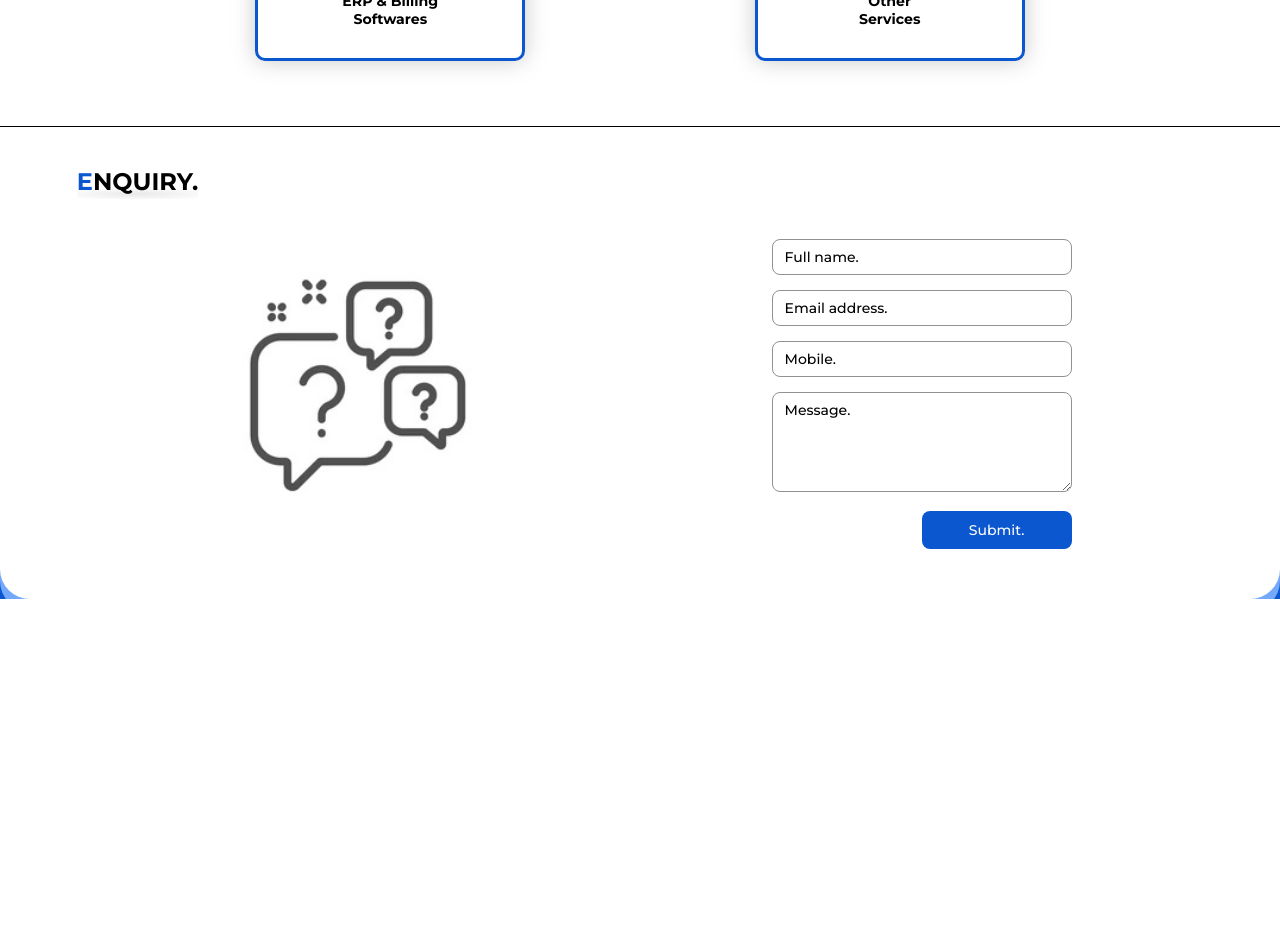
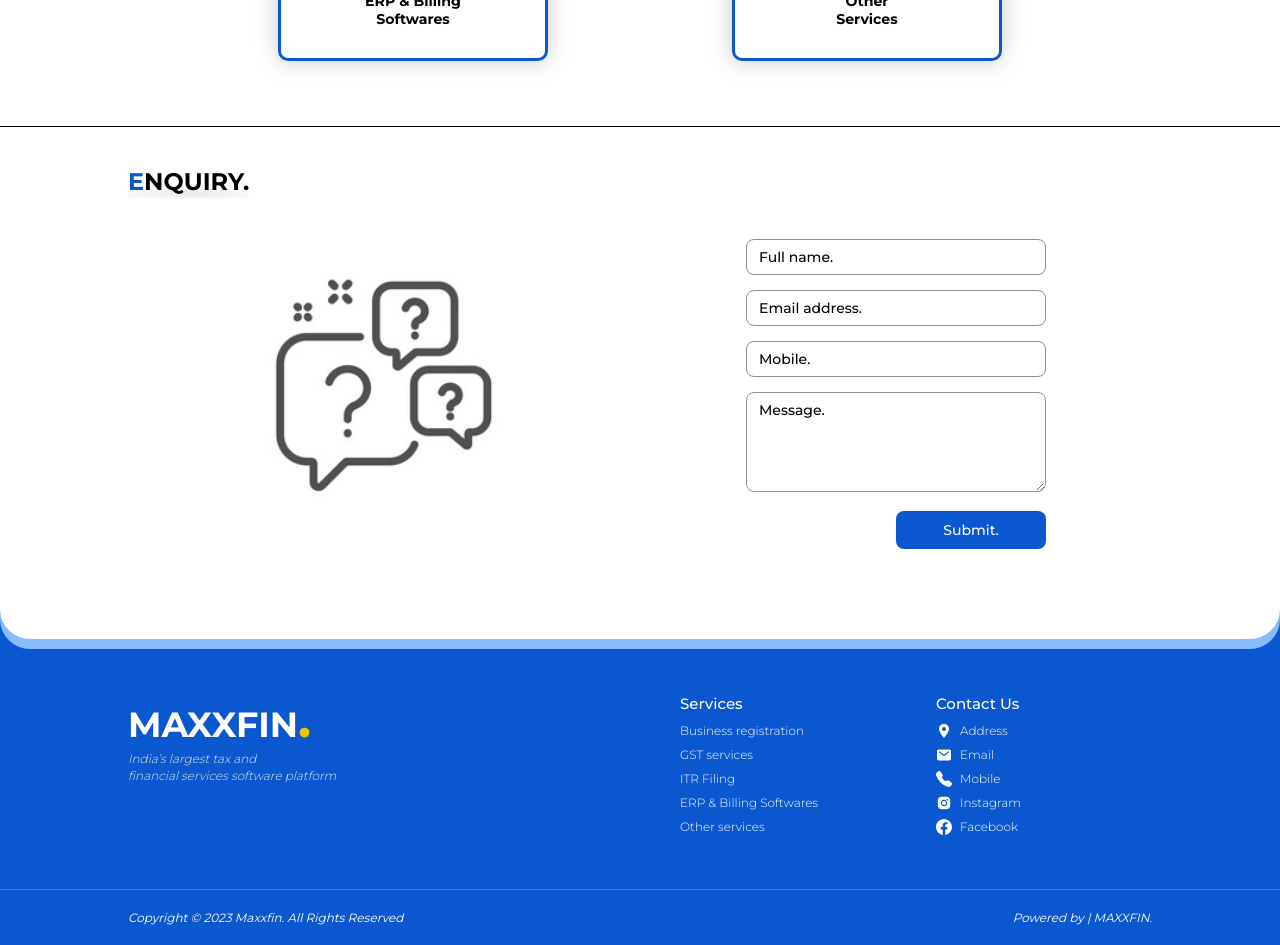
Before and after one commit to Saibul73/maxxfin, a React (Create React App) app: page / in a window 1280 px wide. Shown: the part 1240-2185 px from the top of the page. Before the commit the page ends 1839 px from the top, so only its background shows below. Built offline with nearby package versions, Linux system fonts and the light colour scheme.

Commit message:
complete footer

```diff
--- a/src/App.scss
+++ b/src/App.scss
@@ -16,8 +16,11 @@
 
 // Container
 .container {
-    padding: 0 6%;
+    padding: 0 10%;
 
+    @media screen and (max-width:1000px) {
+        padding: 0 7%;
+    }
     @media screen and (max-width:500px) {
         padding: 0 4%;
     }
--- a/src/assets/scss/color.scss
+++ b/src/assets/scss/color.scss
@@ -14,10 +14,13 @@ $white : white;
 
 // Gray
 $gray8 : #202020;
-$gray7 : #3E3E3E;   // Header
-$gray6 : #535353;   // Input
+$gray7 : #3E3E3E; // Header
+$gray6 : #535353; // Input
 $gray5 : #707070;
 $gray4 : #929292;
 $gray3 : #b1b1b1;
 $gray2 : #cfcece;
 $gray1 : #e6e6e6;
+
+// yellow
+$yellow : #EDC701;
--- a/src/components/user/enquiry/enquiry.scss
+++ b/src/components/user/enquiry/enquiry.scss
@@ -113,7 +113,7 @@
 
                         .button-div {
                             display: flex;
-                            justify-content: end;
+                            justify-content: flex-end;
 
                             button {
                                 width: 150px;
@@ -139,11 +139,6 @@
             }
         }
 
-        border-radius: 0px 0px 30px 30px;
-        -webkit-border-radius: 0px 0px 30px 30px;
-        -moz-border-radius: 0px 0px 30px 30px;
-        -ms-border-radius: 0px 0px 30px 30px;
-        -o-border-radius: 0px 0px 30px 30px;
-        box-shadow: 0px 12px 0px #74A8FB;
+
     }
 }
--- /dev/null
+++ b/src/components/user/footer/Footer.jsx
@@ -0,0 +1,50 @@
+import React, { useState } from 'react'
+import { NavLink } from 'react-router-dom'
+import './footer.scss'
+import { IoLocationSharp,IoMail } from 'react-icons/io5';
+import { BsTelephoneFill,BsFacebook } from 'react-icons/bs';
+import { AiFillInstagram } from 'react-icons/ai';
+
+function Footer() {
+    const [date] = useState(new Date().getFullYear())
+    return (
+        <footer className='footer'>
+            <div className="line-div"></div>
+            <div className="container top">
+                <div className="left">
+                    <h1 className="logo-header">MAXXFIN<span>.</span></h1>
+                    <p>India’s largest tax and <br></br>
+                        financial services software platform</p>
+                </div>
+                <div className="right">
+                    <ul>
+                        <li className='title'>Services</li>
+                        <li><NavLink>Business registration</NavLink></li>
+                        <li><NavLink>GST services</NavLink></li>
+                        <li><NavLink>ITR Filing</NavLink></li>
+                        <li><NavLink>ERP & Billing Softwares</NavLink></li>
+                        <li><NavLink>Other services</NavLink></li>
+                    </ul>
+                    <ul>
+                        <li className='title'>Contact Us</li>
+                        <li><NavLink><span><IoLocationSharp /></span> Address</NavLink></li>
+                        <li><NavLink><span><IoMail /></span> Email</NavLink></li>
+                        <li><NavLink><span><BsTelephoneFill /></span> Mobile</NavLink></li>
+                        <li><NavLink><span><AiFillInstagram /></span> Instagram</NavLink></li>
+                        <li><NavLink><span><BsFacebook /></span> Facebook</NavLink></li>
+                    </ul>
+                </div>
+            </div>
+            <div className="bottom container">
+                <div className="left">
+                    <p>Copyright © {date} Maxxfin. All Rights Reserved</p>
+                </div>
+                <div className="right">
+                    <p>Powered by | MAXXFIN.</p>
+                </div>
+            </div>
+        </footer>
+    )
+}
+
+export default Footer
--- /dev/null
+++ b/src/components/user/footer/footer.scss
@@ -0,0 +1,143 @@
+@import '../../../assets/scss/color.scss';
+
+.footer {
+    background-color: $blue;
+    color: $white;
+
+    a {
+        color: $white;
+    }
+
+    .line-div {
+        border-radius: 0px 0px 30px 30px;
+        -webkit-border-radius: 0px 0px 30px 30px;
+        -moz-border-radius: 0px 0px 30px 30px;
+        -ms-border-radius: 0px 0px 30px 30px;
+        -o-border-radius: 0px 0px 30px 30px;
+        box-shadow: 0px 10px 0px $blueLight2;
+        width: 100%;
+        height: 40px;
+        background-color: $white;
+    }
+
+    .top {
+        display: grid;
+        grid-template-columns: 50% 50%;
+        padding-top: 50px;
+        padding-bottom: 50px;
+
+        .left {
+            h1 {
+                color: $white;
+                font-size: 35px;
+
+                span {
+                    color: $yellow;
+                    font-size: 50px;
+                }
+            }
+
+            p {
+                font-style: italic;
+                font-weight: 300;
+                font-size: 12px;
+                line-height: 17px;
+                color: $gray1;
+            }
+        }
+
+        .right {
+            display: grid;
+            grid-template-columns: 50% 50%;
+
+            ul {
+                list-style: none;
+
+                li {
+                    font-size: 12px;
+                    font-weight: 300;
+                    line-height: 2;
+
+                    a {
+                        display: flex;
+
+                        span {
+                            font-size: 16px;
+                            margin-right: 8px;
+                            display: flex;
+                            align-items: center;
+
+                        }
+                    }
+
+                    &:first-child {
+                        font-size: 15px;
+                        font-weight: 500;
+                    }
+                }
+            }
+        }
+    }
+
+    .bottom{
+        border-top: 1px rgba(255, 255, 255, 0.250) solid;
+        padding-top: 20px;
+        padding-bottom: 20px;
+        display: flex;
+        justify-content: space-between;
+        p{
+            font-size: 12px;
+            font-weight: 400;
+            font-style: italic;
+        }
+    }
+
+    @media screen and (max-width:900px) {
+        .top {
+            grid-template-columns: 100%;
+
+            .left {
+                text-align: center;
+
+                h1 {
+
+                    font-size: 25px;
+
+                    span {
+
+                        font-size: 35px;
+                    }
+                }
+
+                p {
+                    font-style: italic;
+                    font-weight: 300;
+                    font-size: 9px;
+                    line-height: 14px;
+                    color: $gray1;
+                }
+            }
+
+            .right {
+                margin-top: 30px;
+
+                ul {
+                    li {
+                        font-size: 10px;
+
+                        &:first-child {
+                            font-size: 12px;
+                        }
+                    }
+                }
+            }
+        }
+    }
+
+    @media screen and (max-width:700px) {
+        .bottom{
+            display: block;
+            text-align: center;
+        }
+    }
+}
--- a/src/components/user/header/Header.jsx
+++ b/src/components/user/header/Header.jsx
@@ -6,7 +6,7 @@ import { NavLink } from 'react-router-dom';
 function Header() {
     const [menuShow, setMenuShow] = useState(false)
     return (
-        <div className='header'>
+        <header className='header'>
             <div className="header-left">
                 <div className="logo">
                     <h1 className='logo-header'>MAXXFIN<span>.</span></h1>
@@ -25,7 +25,7 @@ function Header() {
                     </ul>
                 </div>
             </div>
-        </div>
+        </header>
     )
 }
 
--- a/src/components/user/header/header.scss
+++ b/src/components/user/header/header.scss
@@ -8,7 +8,7 @@
     position: fixed;
     width: 100%;
     backdrop-filter: blur(30px);
-    padding: 2px 6% 10px 6%;
+    padding: 2px 10% 10px 10%;
     z-index: 10;
 
     .header-left{
@@ -49,7 +49,6 @@
 @media screen and (max-width: 900px) {
     .header {
         display: block;
-
         .header-left {
             display: flex;
             justify-content: space-between;
@@ -86,3 +85,9 @@
     }
 
 }
+
+@media screen and (max-width:500px) {
+    .header{
+        padding: 2px 4% 10px 4%;
+    }
+}
--- a/src/pages/user/home/Home.jsx
+++ b/src/pages/user/home/Home.jsx
@@ -3,6 +3,7 @@ import Header from "../../../components/user/header/Header";
 import Landing from "../../../components/user/landing/Landing";
 import Services from "../../../components/user/services/Services";
 import Enquiry from "../../../components/user/enquiry/Enquiry";
+import Footer from "../../../components/user/footer/Footer";
 
 function Home() {
   return (
@@ -20,6 +21,9 @@ function Home() {
       <div className="enquiry-div">
         <Enquiry />
       </div>
+      <div className="footer-div">
+        <Footer />
+      </div>
     </div>
   );
 }
```
